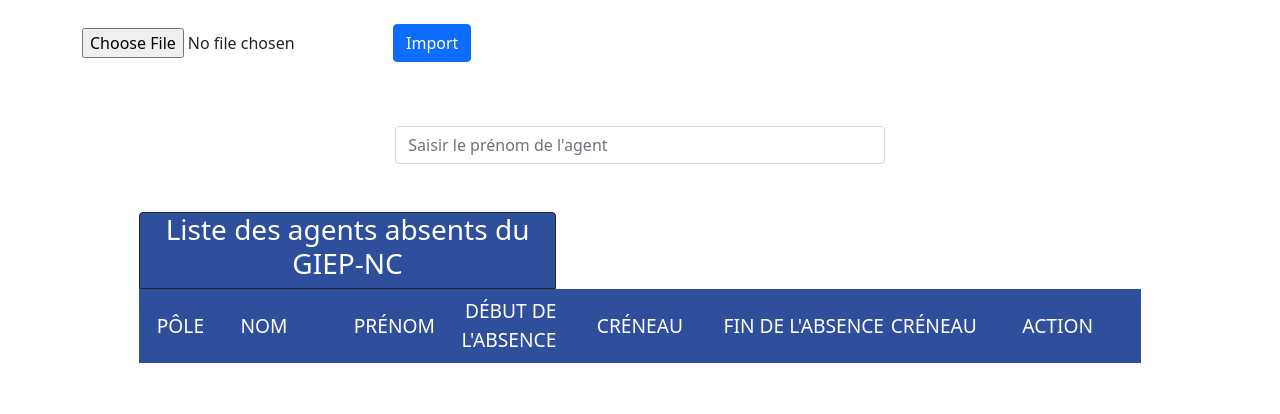
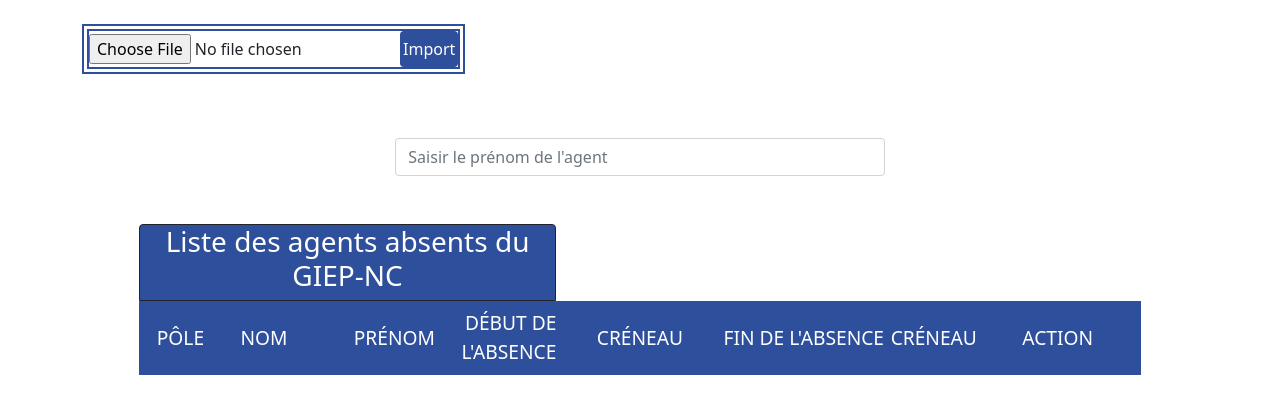
Before and after one commit to fabricedujardinportfolio/absences, a PHP site: page /index.php in a window 1280 px wide. Shown: the part 161-575 px from the top of the page. Run offline with PHP 8.4, Linux system fonts and the light colour scheme; the visitor is signed in with stand-in values (Sample User, id 1); data comes from the database, SQL or seed files in the repository.

Commit message:
update du bug

```diff
--- a/model/import.php
+++ b/model/import.php
@@ -1,9 +1,17 @@
+<?php
+if (!isset($_SESSION["loggedIn"]) || $_SESSION["loggedIn"] == false) :
+?>
+<?php
+  header("refresh:0; views/login.php");
+else :
+?>
 <div class="container">
     <form enctype="multipart/form-data" action="views/import_csv.php" method="post">
-        <div class="input-group d-flex align-items-center">
-            <input  type="file" name="file" id="file" accept=".csv">
-            <button class="btn-submit btn btn-primary rounded" type="submit" id="submit" name="import">Import</button>
+        <div class="input-group d-flex align-items-center d-flex" style="height:50px;border: 7px double red;border-color:#2e4f9b;width: fit-content;">
+            <input  type="file" name="file" id="file" accept=".csv" class="h-auto">
+            <button class="btn-submit btn rounded h-100"  style="background-color: #2e4f9b; !important;color: white;!important;padding:2px; !important" type="submit" id="submit" name="import">Import</button>
             <br />
         </div>
     </form>
 </div>
+<?php endif;
```
Also changed, not shown: views/import_csv.php (+4 -3 lines).
